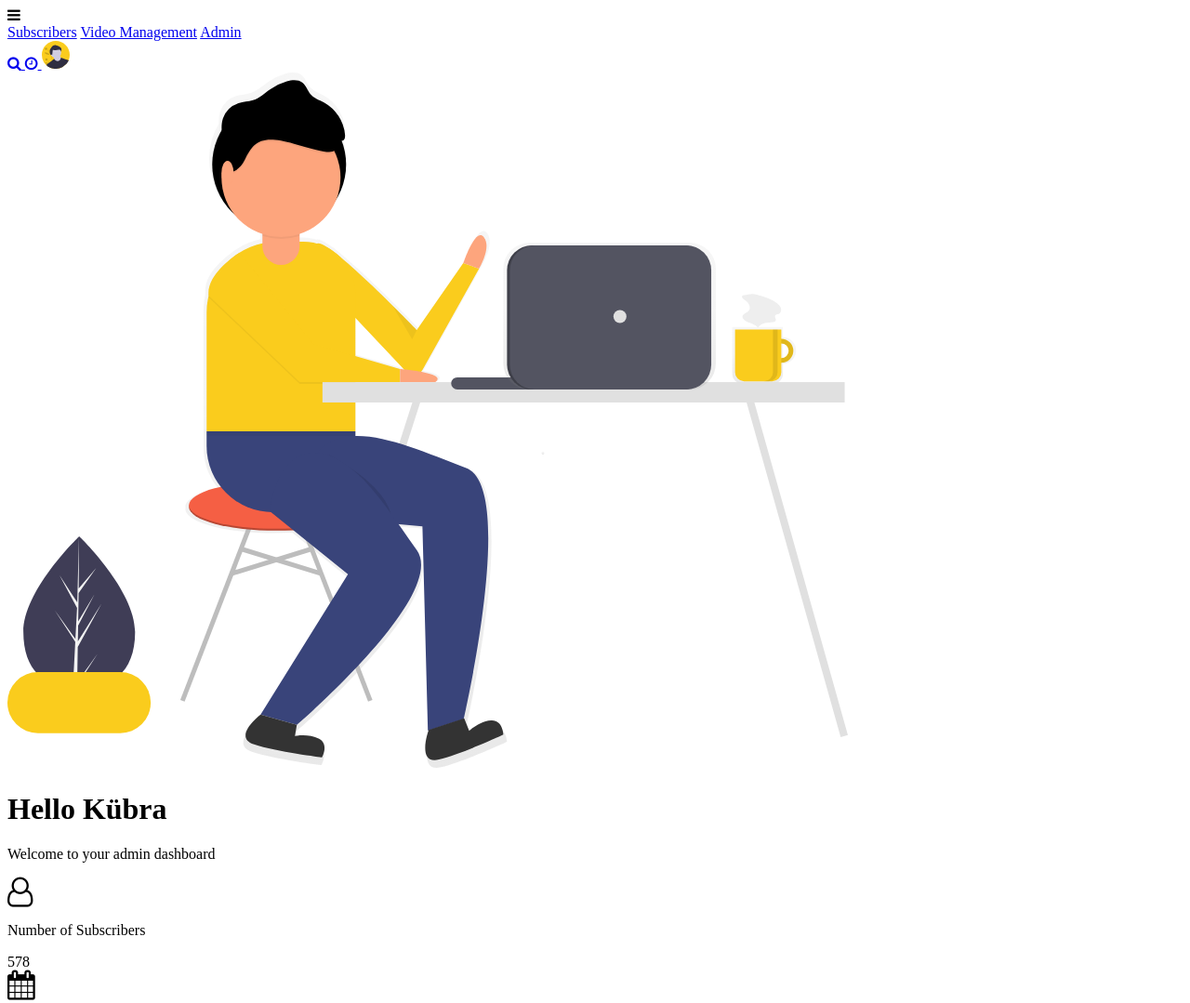
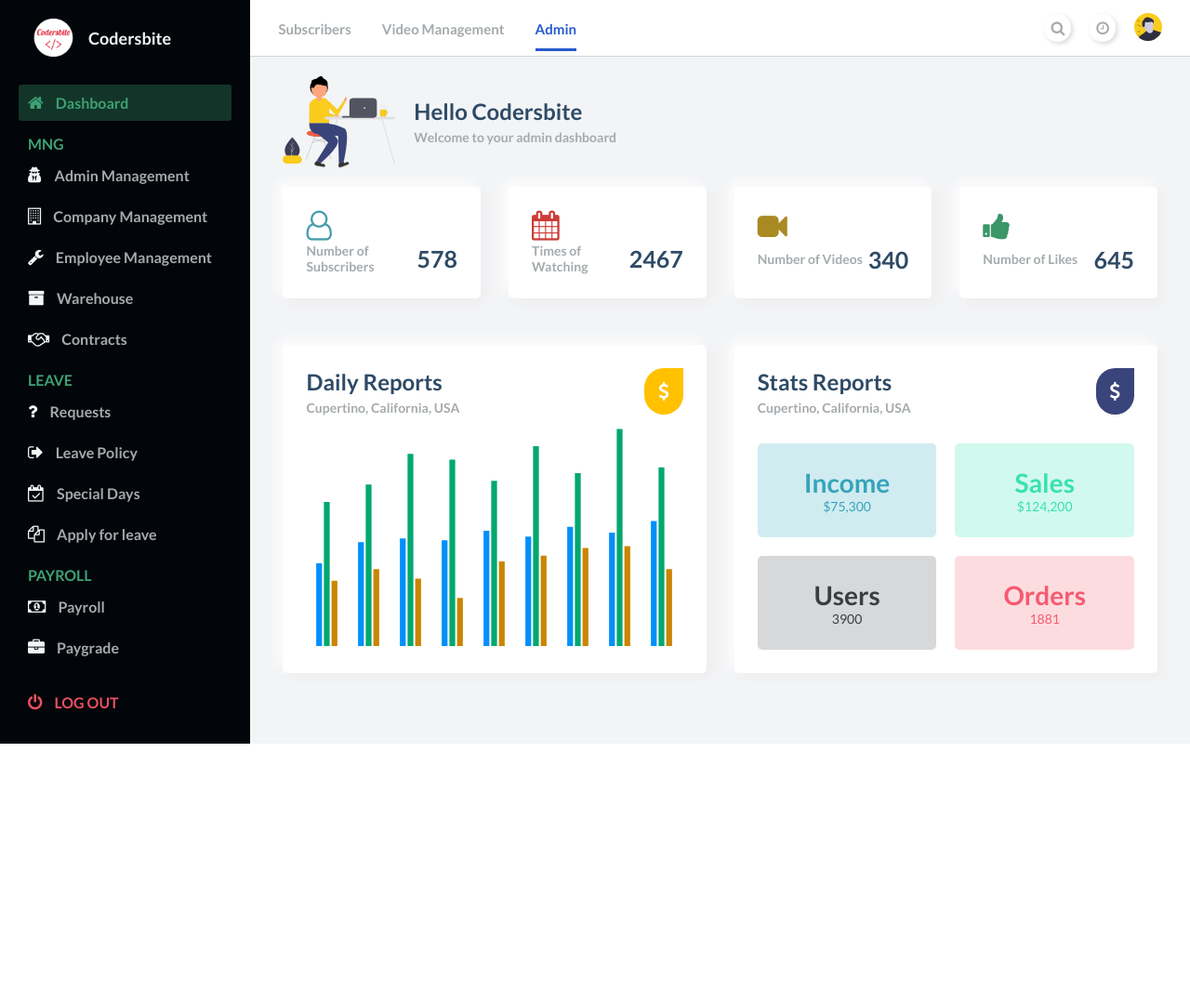
Before and after one commit to kubrausluca/studio-web-admin-dashboard, a plain HTML site: page index.html in a window 1280 px wide. Shown: the top 1079 px of the page at 93% size. After the commit the page ends 800 px from the top, so only its background shows below. Drawn offline with nearby package versions, Linux system fonts and the light colour scheme.

Commit message:
The project has been updated.

```diff
--- a/index.html
+++ b/index.html
@@ -1,17 +1,22 @@
 <!DOCTYPE html>
 <html lang="en">
   <head>
-    <meta charset="UTF-8">
-    <meta name="viewport" content="width=device-width, initial-scale=1.0">
-    <link rel="stylesheet" href="https://stackpath.bootstrapcdn.com/font-awesome/4.7.0/css/font-awesome.min.css" integrity="sha384-wvfXpqpZZVQGK6TAh5PVlGOfQNHSoD2xbE+QkPxCAFlNEevoEH3Sl0sibVcOQVnN" crossorigin="anonymous">
-    <link rel="stylesheet" href="styles.css">
-    <title>Admin Dashboard</title>
+    <meta charset="UTF-8" />
+    <meta name="viewport" content="width=device-width, initial-scale=1.0" />
+    <link
+      rel="stylesheet"
+      href="https://stackpath.bootstrapcdn.com/font-awesome/4.7.0/css/font-awesome.min.css"
+      integrity="sha384-wvfXpqpZZVQGK6TAh5PVlGOfQNHSoD2xbE+QkPxCAFlNEevoEH3Sl0sibVcOQVnN"
+      crossorigin="anonymous"
+    />
+    <link rel="stylesheet" href="styles.css" />
+    <title>CSS GRID DASHBOARD</title>
   </head>
-<body>
+  <body id="body">
     <div class="container">
       <nav class="navbar">
         <div class="nav_icon" onclick="toggleSidebar()">
-                <i class="fa fa-bars"></i>
+          <i class="fa fa-bars" aria-hidden="true"></i>
         </div>
         <div class="navbar__left">
           <a href="#">Subscribers</a>
@@ -20,65 +25,200 @@
         </div>
         <div class="navbar__right">
           <a href="#">
-                    <i class="fa fa-search"></i>
+            <i class="fa fa-search" aria-hidden="true"></i>
           </a>
           <a href="#">
-                    <i class="fa fa-clock-o"></i>
+            <i class="fa fa-clock-o" aria-hidden="true"></i>
           </a>
           <a href="#">
-                    <img width="30" src="assets/avatar.svg" alt="">
+            <img width="30" src="assets/avatar.svg" alt="" />
+            <!-- <i class="fa fa-user-circle-o" aria-hidden="true"></i> -->
           </a>
         </div>
       </nav>
 
       <main>
         <div class="main__container">
+          <!-- MAIN TITLE STARTS HERE -->
 
           <div class="main__title">
-                    <img src="assets/hello.svg" alt="">
+            <img src="assets/hello.svg" alt="" />
             <div class="main__greeting">
-                        <h1>Hello Kübra</h1>
+              <h1>Hello Codersbite</h1>
               <p>Welcome to your admin dashboard</p>
             </div>
           </div>
 
+          <!-- MAIN TITLE ENDS HERE -->
+
+          <!-- MAIN CARDS STARTS HERE -->
           <div class="main__cards">
-
             <div class="card">
-                        <i class="fa fa-user-o fa-2x text-lightblue"></i>
-                        <div class="card__inner">
+              <i
+                class="fa fa-user-o fa-2x text-lightblue"
+                aria-hidden="true"
+              ></i>
+              <div class="card_inner">
                 <p class="text-primary-p">Number of Subscribers</p>
                 <span class="font-bold text-title">578</span>
               </div>
             </div>
 
             <div class="card">
-                        <i class="fa fa-calendar fa-2x text-red"></i>
-                        <div class="card__inner">
+              <i class="fa fa-calendar fa-2x text-red" aria-hidden="true"></i>
+              <div class="card_inner">
                 <p class="text-primary-p">Times of Watching</p>
                 <span class="font-bold text-title">2467</span>
               </div>
             </div>
 
             <div class="card">
-                        <i class="fa fa-video-camera fa-2x text-yellow"></i>
-                        <div class="card__inner">
+              <i
+                class="fa fa-video-camera fa-2x text-yellow"
+                aria-hidden="true"
+              ></i>
+              <div class="card_inner">
                 <p class="text-primary-p">Number of Videos</p>
-                            <span class="font-bold text-title">578</span>
+                <span class="font-bold text-title">340</span>
               </div>
             </div>
 
             <div class="card">
-                        <i class="fa fa-thumbs-up fa-2x text-green"></i>
-                        <div class="card__inner">
+              <i
+                class="fa fa-thumbs-up fa-2x text-green"
+                aria-hidden="true"
+              ></i>
+              <div class="card_inner">
                 <p class="text-primary-p">Number of Likes</p>
                 <span class="font-bold text-title">645</span>
               </div>
             </div>
           </div>
+          <!-- MAIN CARDS ENDS HERE -->
 
+          <!-- CHARTS STARTS HERE -->
+          <div class="charts">
+            <div class="charts__left">
+              <div class="charts__left__title">
+                <div>
+                  <h1>Daily Reports</h1>
+                  <p>Cupertino, California, USA</p>
+                </div>
+                <i class="fa fa-usd" aria-hidden="true"></i>
+              </div>
+              <div id="apex1"></div>
+            </div>
+
+            <div class="charts__right">
+              <div class="charts__right__title">
+                <div>
+                  <h1>Stats Reports</h1>
+                  <p>Cupertino, California, USA</p>
+                </div>
+                <i class="fa fa-usd" aria-hidden="true"></i>
+              </div>
+
+              <div class="charts__right__cards">
+                <div class="card1">
+                  <h1>Income</h1>
+                  <p>$75,300</p>
+                </div>
+
+                <div class="card2">
+                  <h1>Sales</h1>
+                  <p>$124,200</p>
+                </div>
+
+                <div class="card3">
+                  <h1>Users</h1>
+                  <p>3900</p>
+                </div>
+
+                <div class="card4">
+                  <h1>Orders</h1>
+                  <p>1881</p>
+                </div>
+              </div>
+            </div>
+          </div>
+          <!-- CHARTS ENDS HERE -->
         </div>
       </main>
+
+      <div id="sidebar">
+        <div class="sidebar__title">
+          <div class="sidebar__img">
+            <img src="assets/logo.png" alt="logo" />
+            <h1>Codersbite</h1>
           </div>
+          <i
+            onclick="closeSidebar()"
+            class="fa fa-times"
+            id="sidebarIcon"
+            aria-hidden="true"
+          ></i>
+        </div>
+
+        <div class="sidebar__menu">
+          <div class="sidebar__link active_menu_link">
+            <i class="fa fa-home"></i>
+            <a href="#">Dashboard</a>
+          </div>
+          <h2>MNG</h2>
+          <div class="sidebar__link">
+            <i class="fa fa-user-secret" aria-hidden="true"></i>
+            <a href="#">Admin Management</a>
+          </div>
+          <div class="sidebar__link">
+            <i class="fa fa-building-o"></i>
+            <a href="#">Company Management</a>
+          </div>
+          <div class="sidebar__link">
+            <i class="fa fa-wrench"></i>
+            <a href="#">Employee Management</a>
+          </div>
+          <div class="sidebar__link">
+            <i class="fa fa-archive"></i>
+            <a href="#">Warehouse</a>
+          </div>
+          <div class="sidebar__link">
+            <i class="fa fa-handshake-o"></i>
+            <a href="#">Contracts</a>
+          </div>
+          <h2>LEAVE</h2>
+          <div class="sidebar__link">
+            <i class="fa fa-question"></i>
+            <a href="#">Requests</a>
+          </div>
+          <div class="sidebar__link">
+            <i class="fa fa-sign-out"></i>
+            <a href="#">Leave Policy</a>
+          </div>
+          <div class="sidebar__link">
+            <i class="fa fa-calendar-check-o"></i>
+            <a href="#">Special Days</a>
+          </div>
+          <div class="sidebar__link">
+            <i class="fa fa-files-o"></i>
+            <a href="#">Apply for leave</a>
+          </div>
+          <h2>PAYROLL</h2>
+          <div class="sidebar__link">
+            <i class="fa fa-money"></i>
+            <a href="#">Payroll</a>
+          </div>
+          <div class="sidebar__link">
+            <i class="fa fa-briefcase"></i>
+            <a href="#">Paygrade</a>
+          </div>
+          <div class="sidebar__logout">
+            <i class="fa fa-power-off"></i>
+            <a href="#">Log out</a>
+          </div>
+        </div>
+      </div>
+    </div>
+    <script src="https://cdn.jsdelivr.net/npm/apexcharts"></script>
+    <script src="script.js"></script>
   </body>
 </html>
--- a/script.js
+++ b/script.js
@@ -0,0 +1,80 @@
+// This is for able to see chart. We are using Apex Chart. U can check the documentation of Apex Charts too..
+var options = {
+    series: [
+      {
+        name: "Net Profit",
+        data: [44, 55, 57, 56, 61, 58, 63, 60, 66],
+      },
+      {
+        name: "Revenue",
+        data: [76, 85, 101, 98, 87, 105, 91, 114, 94],
+      },
+      {
+        name: "Free Cash Flow",
+        data: [35, 41, 36, 26, 45, 48, 52, 53, 41],
+      },
+    ],
+    chart: {
+      type: "bar",
+      height: 250, // make this 250
+      sparkline: {
+        enabled: true, // make this true
+      },
+    },
+    plotOptions: {
+      bar: {
+        horizontal: false,
+        columnWidth: "55%",
+        endingShape: "rounded",
+      },
+    },
+    dataLabels: {
+      enabled: false,
+    },
+    stroke: {
+      show: true,
+      width: 2,
+      colors: ["transparent"],
+    },
+    xaxis: {
+      categories: ["Feb", "Mar", "Apr", "May", "Jun", "Jul", "Aug", "Sep", "Oct"],
+    },
+    yaxis: {
+      title: {
+        text: "$ (thousands)",
+      },
+    },
+    fill: {
+      opacity: 1,
+    },
+    tooltip: {
+      y: {
+        formatter: function (val) {
+          return "$ " + val + " thousands";
+        },
+      },
+    },
+  };
+
+  var chart = new ApexCharts(document.querySelector("#apex1"), options);
+  chart.render();
+
+  // Sidebar Toggle Codes;
+
+  var sidebarOpen = false;
+  var sidebar = document.getElementById("sidebar");
+  var sidebarCloseIcon = document.getElementById("sidebarIcon");
+
+  function toggleSidebar() {
+    if (!sidebarOpen) {
+      sidebar.classList.add("sidebar_responsive");
+      sidebarOpen = true;
+    }
+  }
+
+  function closeSidebar() {
+    if (sidebarOpen) {
+      sidebar.classList.remove("sidebar_responsive");
+      sidebarOpen = false;
+    }
+  }
--- a/styles.css
+++ b/styles.css
@@ -0,0 +1,453 @@
+
+@import url("https://fonts.googleapis.com/css2?family=Lato:wght@300;400;700&display=swap");
+
+/*  styling scrollbars  */
+::-webkit-scrollbar {
+  width: 5px;
+  height: 6px;
+}
+
+::-webkit-scrollbar-track {
+  box-shadow: inset 0 0 5px #a5aaad;
+  border-radius: 10px;
+}
+
+::-webkit-scrollbar-thumb {
+  background: #3ea175;
+  border-radius: 10px;
+}
+
+::-webkit-scrollbar-thumb:hover {
+  background: #a5aaad;
+}
+
+* {
+  margin: 0;
+  padding: 0;
+}
+
+body {
+  box-sizing: border-box;
+  font-family: "Lato", sans-serif;
+}
+
+.text-primary-p {
+  color: #a5aaad;
+  font-size: 14px;
+  font-weight: 700;
+}
+
+.font-bold {
+  font-weight: 700;
+}
+
+.text-title {
+  color: #2e4a66;
+}
+
+.text-lightblue {
+  color: #469cac;
+}
+
+.text-red {
+  color: #cc3d38;
+}
+
+.text-yellow {
+  color: #a98921;
+}
+
+.text-green {
+  color: #3b9668;
+}
+
+.container {
+  display: grid;
+  height: 100vh;
+  grid-template-columns: 0.8fr 1fr 1fr 1fr;
+  grid-template-rows: 0.2fr 3fr;
+  grid-template-areas:
+    "sidebar nav nav nav"
+    "sidebar main main main";
+  /* grid-gap: 0.2rem; */
+}
+
+.navbar {
+  background: #ffffff;
+  grid-area: nav;
+  height: 60px;
+  display: flex;
+  align-items: center;
+  justify-content: space-between;
+  padding: 0 30px 0 30px;
+  border-bottom: 1px solid lightgray;
+}
+
+.nav_icon {
+  display: none;
+}
+
+.nav_icon > i {
+  font-size: 26px;
+  color: #a5aaad;
+}
+
+.navbar__left > a {
+  margin-right: 30px;
+  text-decoration: none;
+  color: #a5aaad;
+  font-size: 15px;
+  font-weight: 700;
+}
+
+.navbar__left .active_link {
+  color: #265acc;
+  border-bottom: 3px solid #265acc;
+  padding-bottom: 12px;
+}
+
+.navbar__right {
+  display: flex;
+  justify-content: center;
+  align-items: center;
+}
+
+.navbar__right > a {
+  margin-left: 20px;
+  text-decoration: none;
+}
+
+.navbar__right > a > i {
+  color: #a5aaad;
+  font-size: 16px;
+  border-radius: 50px;
+  background: #ffffff;
+  box-shadow: 2px 2px 5px #d9d9d9, -2px -2px 5px #ffffff;
+  padding: 7px;
+}
+
+main {
+  background: #f3f4f6;
+  grid-area: main;
+  overflow-y: auto;
+}
+
+.main__container {
+  padding: 20px 35px;
+}
+
+.main__title {
+  display: flex;
+  align-items: center;
+}
+
+.main__title > img {
+  max-height: 100px;
+  object-fit: contain;
+  margin-right: 20px;
+}
+
+.main__greeting > h1 {
+  font-size: 24px;
+  color: #2e4a66;
+  margin-bottom: 5px;
+}
+
+.main__greeting > p {
+  font-size: 14px;
+  font-weight: 700;
+  color: #a5aaad;
+}
+
+.main__cards {
+  display: grid;
+  grid-template-columns: 1fr 1fr 1fr 1fr;
+  gap: 30px;
+  margin: 20px 0;
+}
+
+.card {
+  display: flex;
+  flex-direction: column;
+  justify-content: space-around;
+  height: 70px;
+  padding: 25px;
+  border-radius: 5px;
+  background: #ffffff;
+  box-shadow: 5px 5px 13px #ededed, -5px -5px 13px #ffffff;
+}
+
+.card_inner {
+  display: flex;
+  align-items: center;
+  justify-content: space-between;
+}
+
+.card_inner > span {
+  font-size: 25px;
+}
+
+.charts {
+  display: grid;
+  grid-template-columns: 1fr 1fr;
+  gap: 30px;
+  margin-top: 50px;
+}
+
+.charts__left {
+  padding: 25px;
+  border-radius: 5px;
+  background: #ffffff;
+  box-shadow: 5px 5px 13px #ededed, -5px -5px 13px #ffffff;
+}
+
+.charts__left__title {
+  display: flex;
+  align-items: center;
+  justify-content: space-between;
+}
+
+.charts__left__title > div > h1 {
+  font-size: 24px;
+  color: #2e4a66;
+  margin-bottom: 5px;
+}
+
+.charts__left__title > div > p {
+  font-size: 14px;
+  font-weight: 700;
+  color: #a5aaad;
+}
+
+.charts__left__title > i {
+  color: #ffffff;
+  font-size: 20px;
+  background: #ffc100;
+  border-radius: 200px 0px 200px 200px;
+  -moz-border-radius: 200px 0px 200px 200px;
+  -webkit-border-radius: 200px 0px 200px 200px;
+  border: 0px solid #000000;
+  padding: 15px;
+}
+
+.charts__right {
+  padding: 25px;
+  border-radius: 5px;
+  background: #ffffff;
+  box-shadow: 5px 5px 13px #ededed, -5px -5px 13px #ffffff;
+}
+
+.charts__right__title {
+  display: flex;
+  align-items: center;
+  justify-content: space-between;
+}
+
+.charts__right__title > div > h1 {
+  font-size: 24px;
+  color: #2e4a66;
+  margin-bottom: 5px;
+}
+
+.charts__right__title > div > p {
+  font-size: 14px;
+  font-weight: 700;
+  color: #a5aaad;
+}
+
+.charts__right__title > i {
+  color: #ffffff;
+  font-size: 20px;
+  background: #39447a;
+  border-radius: 200px 0px 200px 200px;
+  -moz-border-radius: 200px 0px 200px 200px;
+  -webkit-border-radius: 200px 0px 200px 200px;
+  border: 0px solid #000000;
+  padding: 15px;
+}
+
+.charts__right__cards {
+  display: grid;
+  grid-template-columns: 1fr 1fr;
+  gap: 20px;
+  margin-top: 30px;
+}
+
+.card1 {
+  background: #d1ecf1;
+  color: #35a4ba;
+  text-align: center;
+  padding: 25px;
+  border-radius: 5px;
+  font-size: 14px;
+}
+
+.card2 {
+  background: #d2f9ee;
+  color: #38e1b0;
+  text-align: center;
+  padding: 25px;
+  border-radius: 5px;
+  font-size: 14px;
+}
+
+.card3 {
+  background: #d6d8d9;
+  color: #3a3e41;
+  text-align: center;
+  padding: 25px;
+  border-radius: 5px;
+  font-size: 14px;
+}
+
+.card4 {
+  background: #fddcdf;
+  color: #f65a6f;
+  text-align: center;
+  padding: 25px;
+  border-radius: 5px;
+  font-size: 14px;
+}
+
+/*  SIDEBAR STARTS HERE  */
+
+#sidebar {
+  background: #020509;
+  grid-area: sidebar;
+  overflow-y: auto;
+  padding: 20px;
+  -webkit-transition: all 0.5s;
+  transition: all 0.5s;
+}
+
+.sidebar__title {
+  display: flex;
+  justify-content: space-between;
+  align-items: center;
+  color: #f3f4f6;
+  margin-bottom: 30px;
+  /* color: #E85B6B; */
+}
+
+.sidebar__img {
+  display: flex;
+  align-items: center;
+}
+
+.sidebar__title > div > img {
+  width: 75px;
+  object-fit: contain;
+}
+
+.sidebar__title > div > h1 {
+  font-size: 18px;
+  display: inline;
+}
+
+.sidebar__title > i {
+  font-size: 18px;
+  display: none;
+}
+
+.sidebar__menu > h2 {
+  color: #3ea175;
+  font-size: 16px;
+  margin-top: 15px;
+  margin-bottom: 5px;
+  padding: 0 10px;
+  font-weight: 700;
+}
+
+.sidebar__link {
+  color: #f3f4f6;
+  padding: 10px;
+  border-radius: 3px;
+  margin-bottom: 5px;
+}
+
+.active_menu_link {
+  background: rgba(62, 161, 117, 0.3);
+  color: #3ea175;
+}
+
+.active_menu_link a {
+  color: #3ea175 !important;
+}
+
+.sidebar__link > a {
+  text-decoration: none;
+  color: #a5aaad;
+  font-weight: 700;
+}
+
+.sidebar__link > i {
+  margin-right: 10px;
+  font-size: 18px;
+}
+
+.sidebar__logout {
+  margin-top: 20px;
+  padding: 10px;
+  color: #e65061;
+}
+
+.sidebar__logout > a {
+  text-decoration: none;
+  color: #e65061;
+  font-weight: 700;
+  text-transform: uppercase;
+}
+
+.sidebar__logout > i {
+  margin-right: 10px;
+  font-size: 18px;
+}
+
+.sidebar_responsive {
+  display: inline !important;
+  z-index: 9999 !important;
+  left: 0 !important;
+  position: absolute;
+}
+
+@media only screen and (max-width: 978px) {
+  .container {
+    grid-template-columns: 1fr;
+    /* grid-template-rows: 0.2fr 2.2fr; */
+    grid-template-rows: 0.2fr 3fr;
+    grid-template-areas:
+      "nav"
+      "main";
+  }
+
+  #sidebar {
+    display: none;
+  }
+
+  .sidebar__title > i {
+    display: inline;
+  }
+
+  .nav_icon {
+    display: inline;
+  }
+}
+
+@media only screen and (max-width: 855px) {
+  .main__cards {
+    grid-template-columns: 1fr;
+    gap: 10px;
+    margin-bottom: 0;
+  }
+
+  .charts {
+    grid-template-columns: 1fr;
+    margin-top: 30px;
+  }
+}
+
+@media only screen and (max-width: 480px) {
+  .navbar__left {
+    display: none;
+  }
+}
```
Lines whose indentation alone changed are shown as unchanged.
